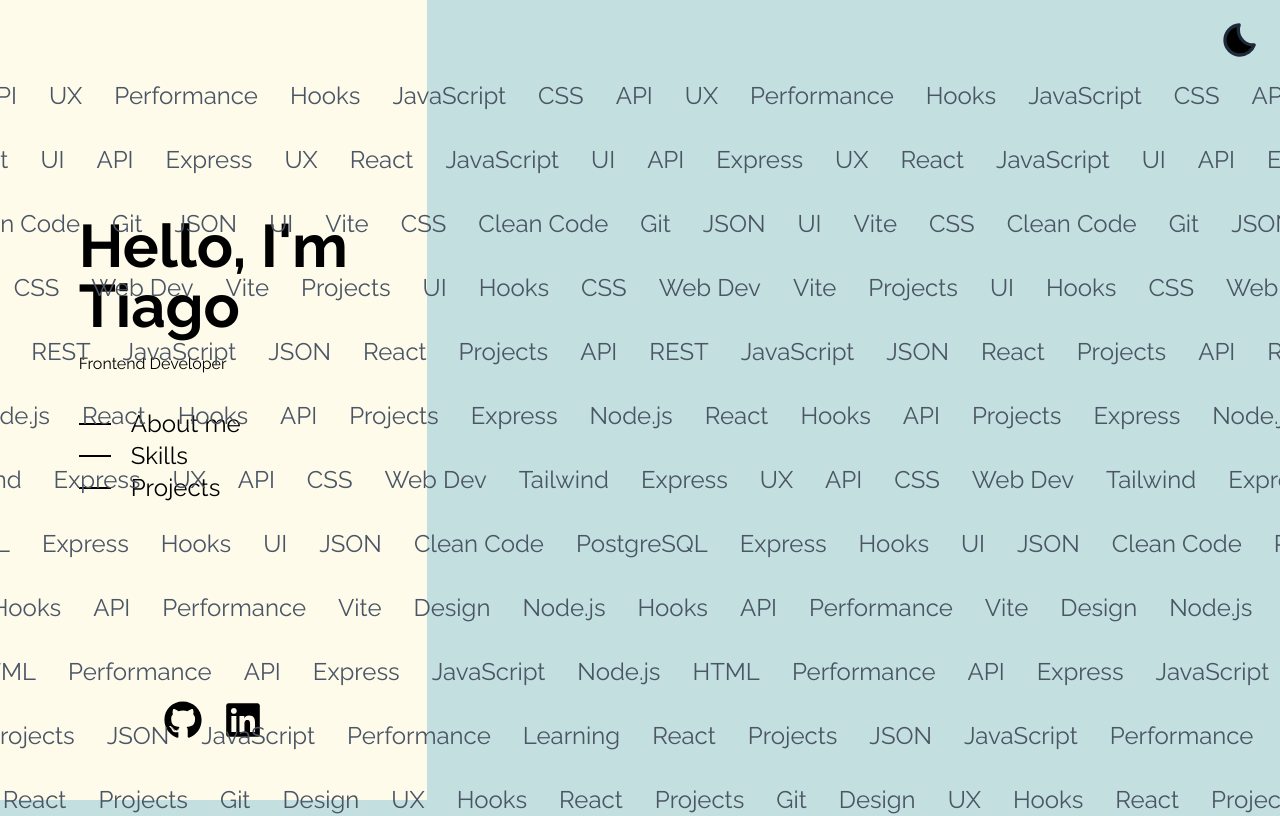
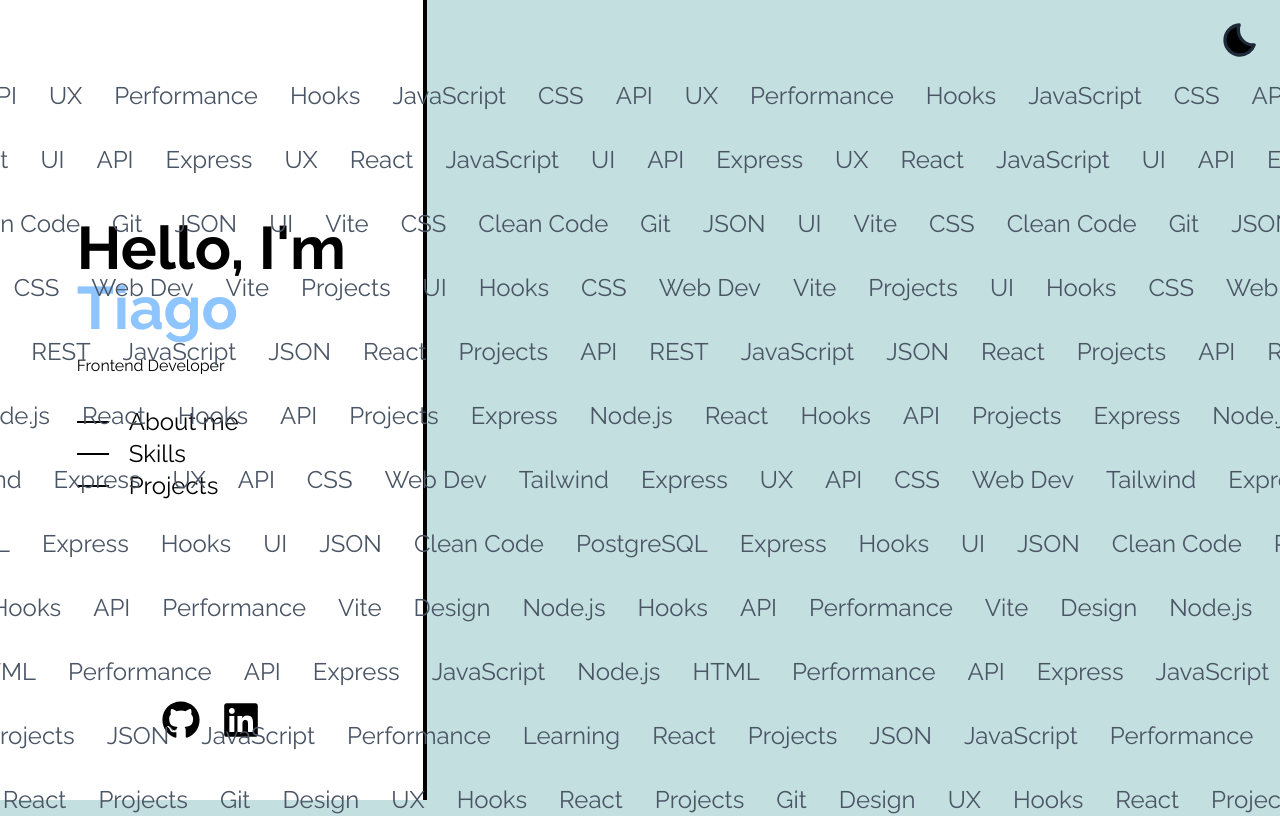
Before and after one commit to Tiago-salva/Portafolio, a React (Vite) app: page / in a window 1280 px wide. Shown: the top 816 px of the page. Built offline with nearby package versions, Linux system fonts and the light colour scheme.

Commit message:
feat: add profession animation and improved layout design

```diff
--- a/src/components/Hero.jsx
+++ b/src/components/Hero.jsx
@@ -3,13 +3,21 @@ import Nav from "./Nav";
 
 export default function Hero() {
   return (
-    <section className="flex flex-col justify-center min-h-dvh p-10 fixed bg-amber-50 min-w-2/6">
+    <section className="flex flex-col justify-center min-h-dvh p-10 fixed bg-white min-w-2/6 border-r-4 animate-leftSlide">
       <div className="min-w-2/5 flex flex-col justify-center m-auto">
-        <h1 className="text-6xl font-bold relative">
-          Hello, I'm <br /> Tiago
-        </h1>
+        <h1 className="text-6xl font-bold relative">Hello, I'm</h1>
+        <h1 className="text-6xl font-bold relative text-blue-300">Tiago</h1>
 
-        <p className="mt-4 mb-8">Frontend Developer</p>
+        <div className="h-5 overflow-hidden mt-4 mb-8 ">
+          <div
+            id="profession-container"
+            className="transition-transform animate-moveUp"
+          >
+            <p>Frontend Developer</p>
+            <p>Backend Developer</p>
+            <p>Student</p>
+          </div>
+        </div>
 
         <Nav />
       </div>
```
